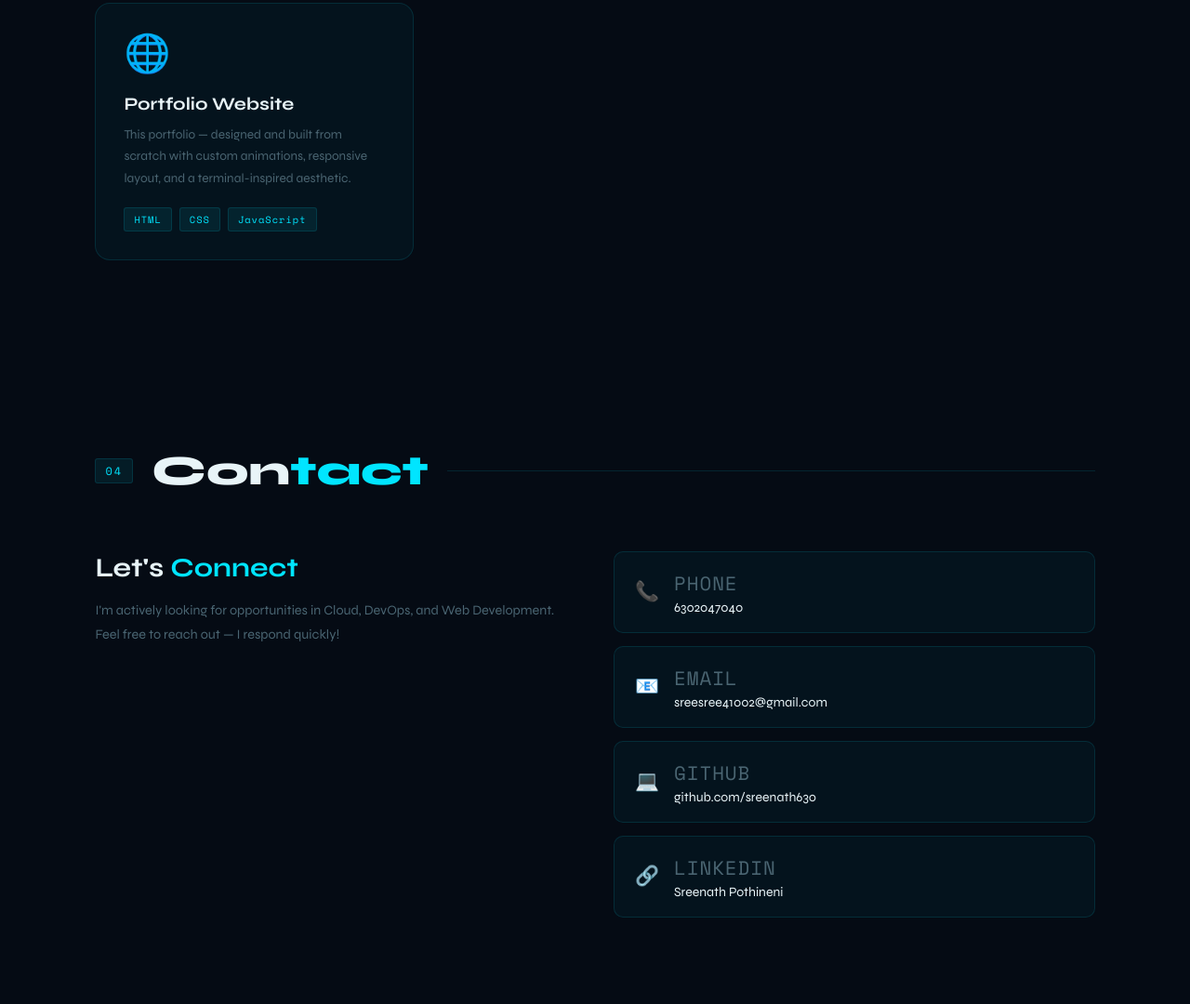
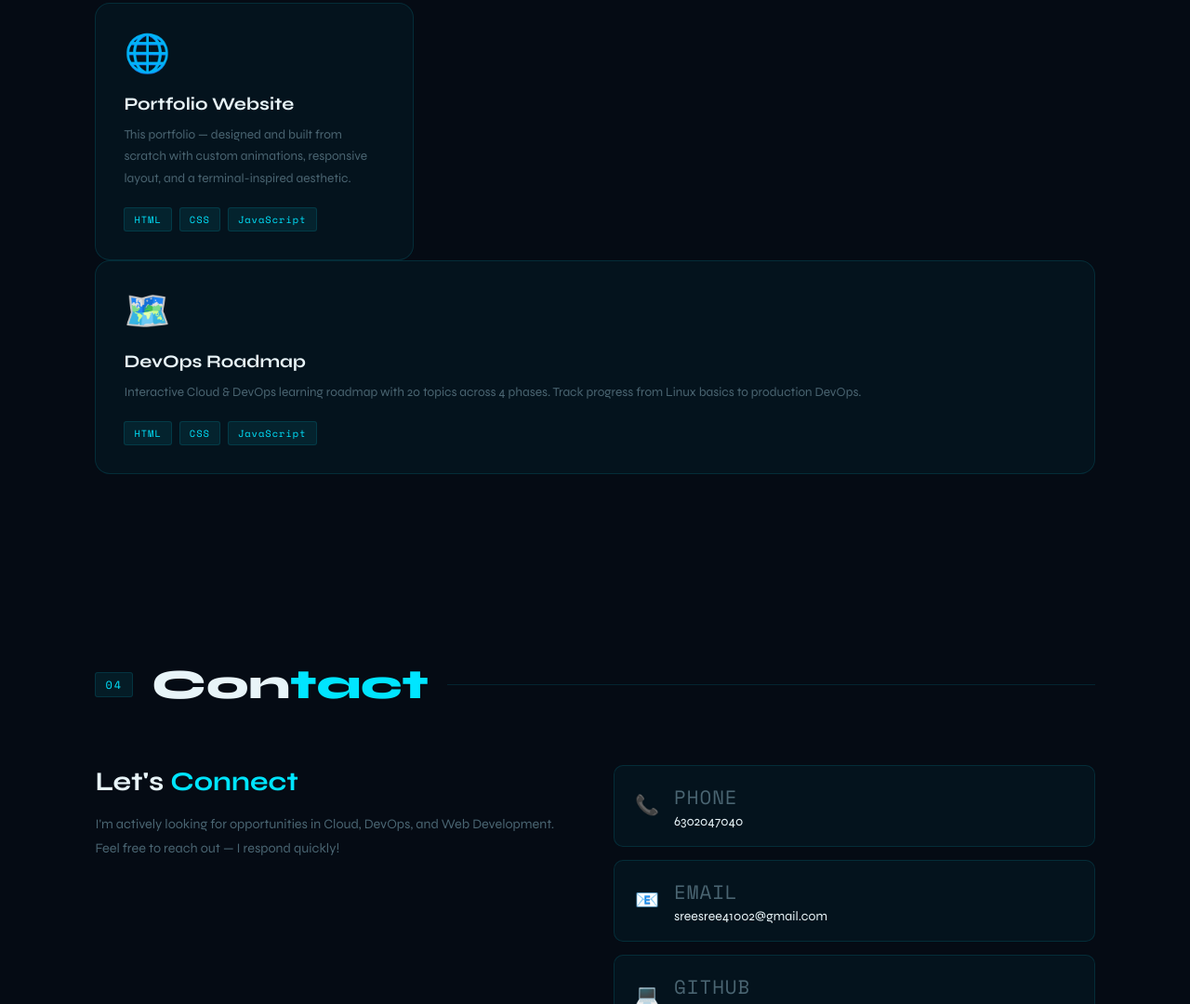
Before and after one commit to sreenath630/profile-card, a plain HTML site: page index.html in a window 1280 px wide. Shown: the part 2908-3988 px from the top of the page at 93% size. Drawn offline with nearby package versions, Linux system fonts and the light colour scheme.

```diff
--- a/index.html
+++ b/index.html
@@ -610,6 +610,16 @@
       </div>
     </div>
   </div>
+  <a href="deveops roadmap.html" target="_blank" class="project-card reveal reveal-delay-1">
+  <span class="project-emoji">🗺️</span>
+  <div class="project-title">DevOps Roadmap</div>
+  <div class="project-desc">Interactive Cloud & DevOps learning roadmap with 20 topics across 4 phases. Track progress from Linux basics to production DevOps.</div>
+  <div class="project-tags">
+    <span class="tag">HTML</span>
+    <span class="tag">CSS</span>
+    <span class="tag">JavaScript</span>
+  </div>
+</a>
 </section>
 
 <!-- CONTACT -->
```
